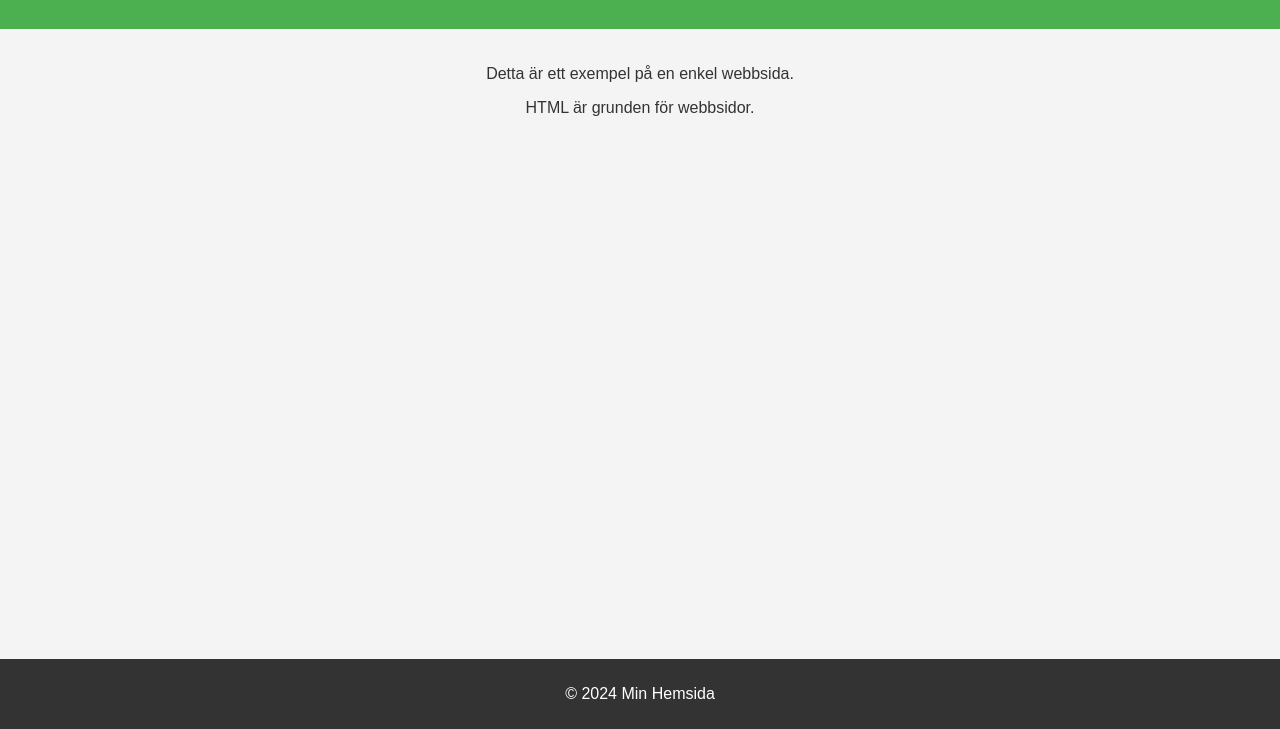
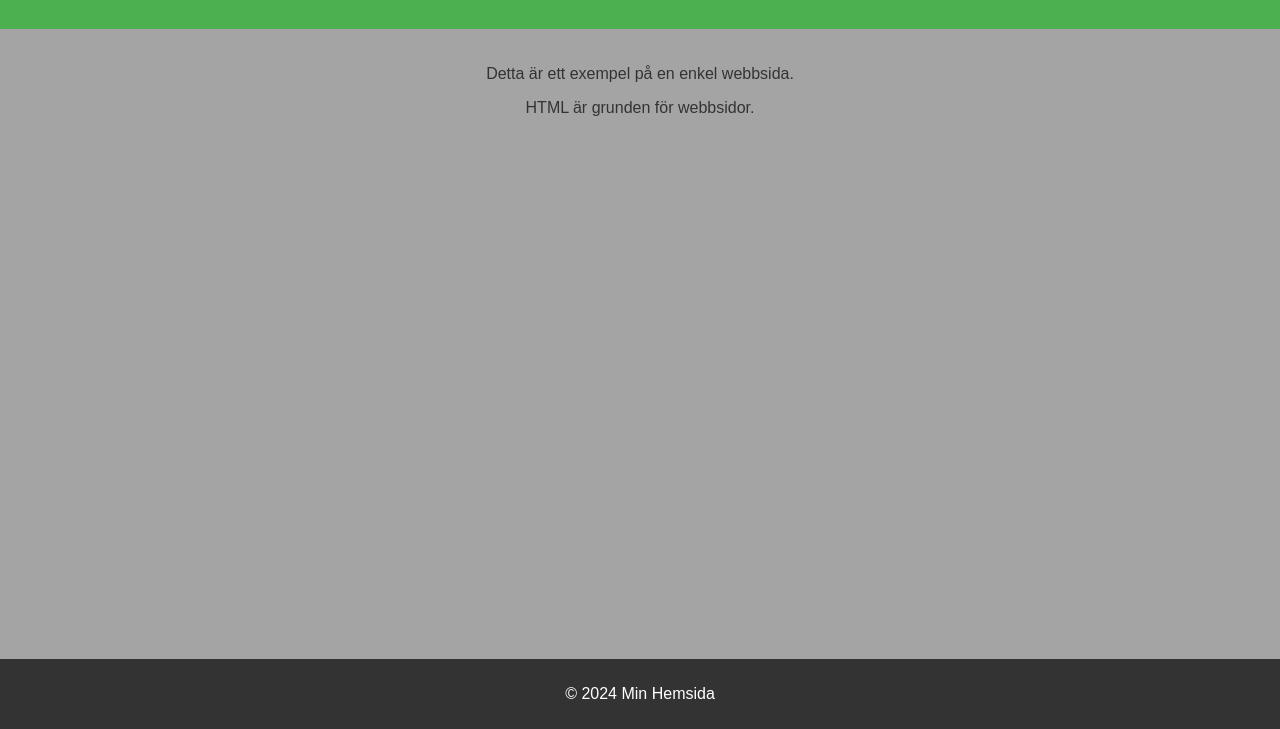
Before and after one commit to Haank-W/Haank-W.github.io, a plain HTML site: page index.html in a window 1280 px wide. Shown: the part 71-800 px from the top of the page. Drawn offline with Linux system fonts and the light colour scheme.

Commit message:
Update index.html

```diff
--- a/index.html
+++ b/index.html
@@ -7,7 +7,7 @@
     <style>
         body {
             font-family: Arial, sans-serif;
-            background-color: #f4f4f4;
+            background-color: #a4a4a4;
             color: #333;
             text-align: center;
             margin: 0;
```
